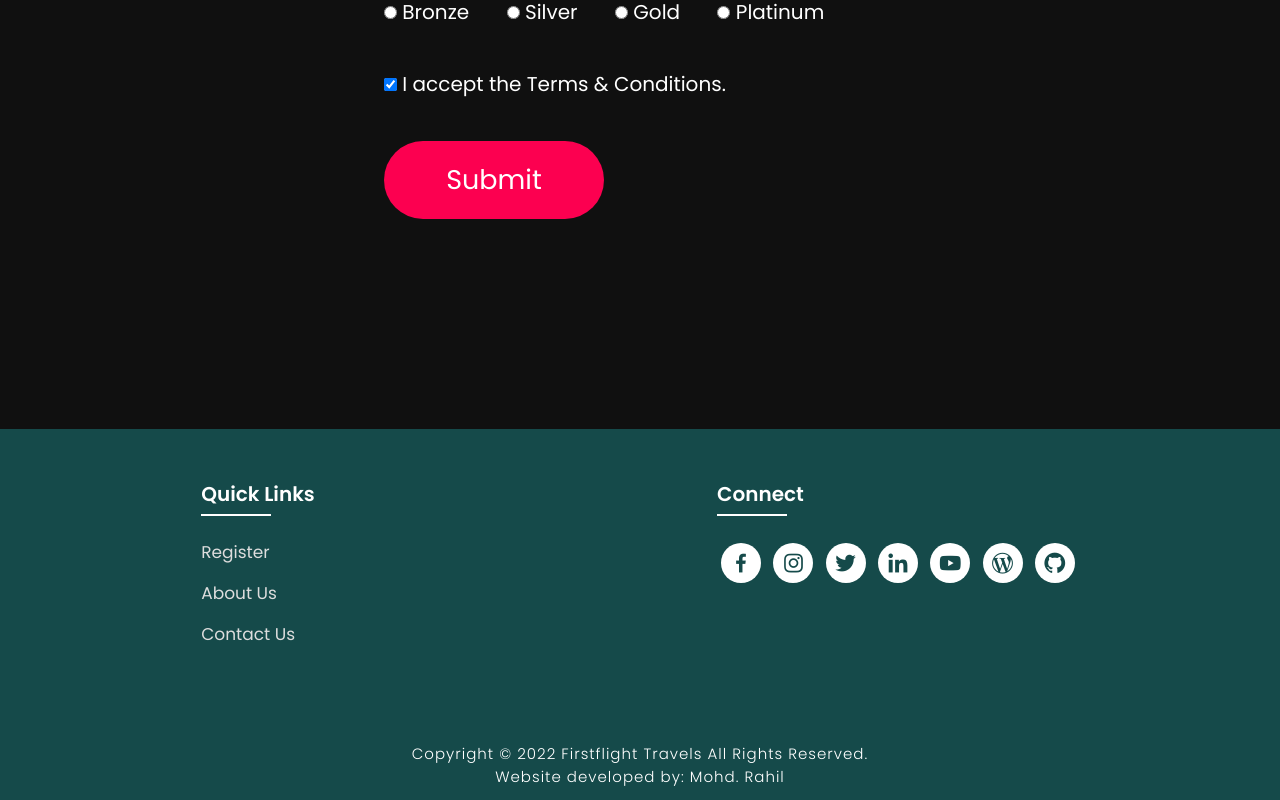
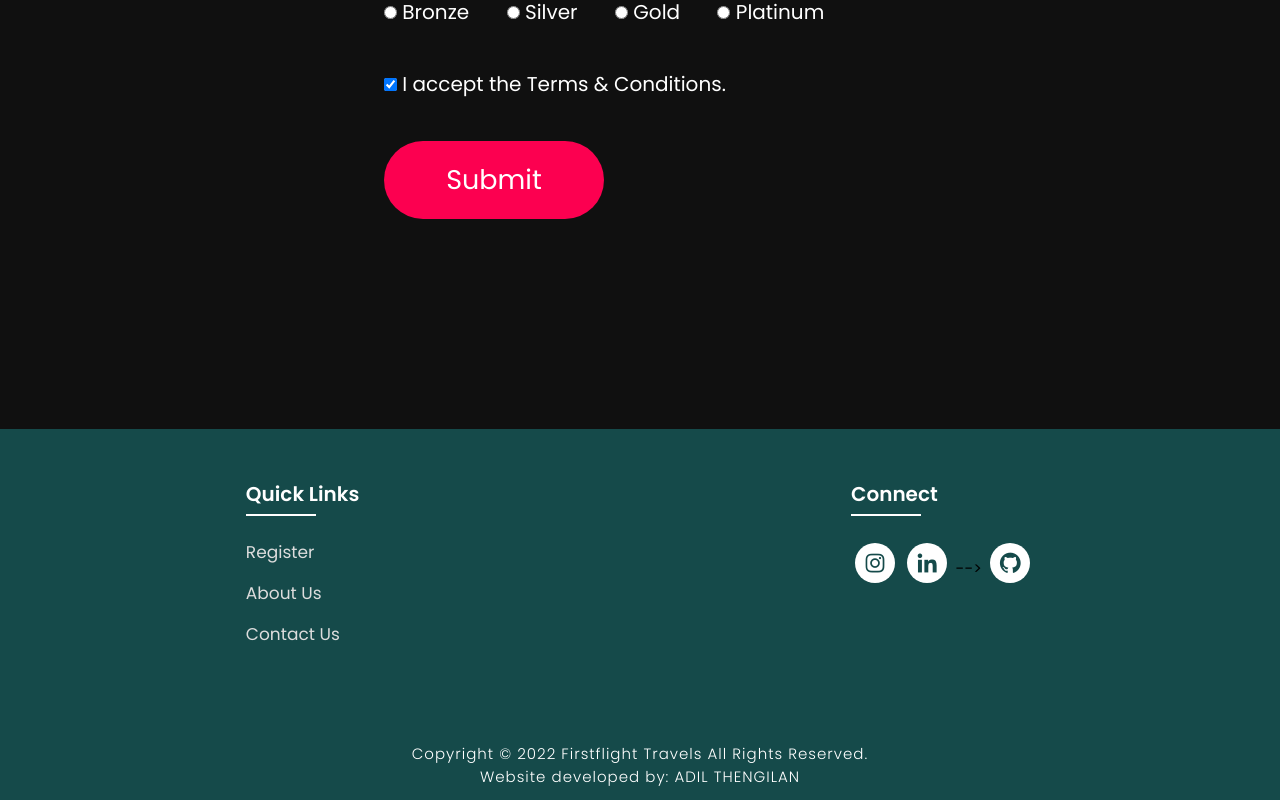
Before and after one commit to adilthengilan/FirstFlight, a plain HTML site: page register.html in a window 1280 px wide. Shown: the part 1302-2102 px from the top of the page. Drawn offline with nearby package versions, Linux system fonts and the light colour scheme.

Commit message:
Update register.html

```diff
--- a/register.html
+++ b/register.html
@@ -87,13 +87,13 @@
             <div class="footlinks">
                 <h4>Connect</h4>
                 <div class="social">
-                    <a href="https://www.facebook.com/mohd.rahil.blogger" target="_blank"><i class='bx bxl-facebook'></i></a>
-                    <a href="https://www.instagram.com/mohdrahil101" target="_blank"><i class='bx bxl-instagram' ></i></a>
-                    <a href="https://www.twitter.com/mohdrahil101" target="_blank"><i class='bx bxl-twitter' ></i></a>
-                    <a href="https://www.linkedin.com/in/mohdrahil101" target="_blank"><i class='bx bxl-linkedin' ></i></a>
-                    <a href="https://www.youtube.com/techdollarz" target="_blank"><i class='bx bxl-youtube' ></i></a>
-                    <a href="https://www.mohdrahil.wordpress.com" target="_blank"><i class='bx bxl-wordpress' ></i></a>
-                    <a href="https://www.github.com/mohdrahil101" target="_blank"><i class='bx bxl-github'></i></a>
+<!--                     <a href="https://www.facebook.com/mohd.rahil.blogger" target="_blank"><i class='bx bxl-facebook'></i></a> -->
+                    <a href="" target="_blank"><i class='bx bxl-instagram' ></i></a>
+<!--                     <a href="https://www.twitter.com/mohdrahil101" target="_blank"><i class='bx bxl-twitter' ></i></a> -->
+                    <a href="" target="_blank"><i class='bx bxl-linkedin' ></i></a>
+<!--                     <a href="https://www.youtube.com/techdollarz" target="_blank"><i class='bx bxl-youtube' ></i></a>
+<!--                     <a href="https://www.mohdrahil.wordpress.com" target="_blank"><i class='bx bxl-wordpress' ></i></a> --> -->
+                    <a href="" target="_blank"><i class='bx bxl-github'></i></a>
                 </div>
             </div>
 
@@ -101,7 +101,7 @@
     </div>
 
     <div class="end">
-        <p>Copyright © 2022 Firstflight Travels All Rights Reserved.<br>Website developed by: Mohd. Rahil</p>
+        <p>Copyright © 2022 Firstflight Travels All Rights Reserved.<br>Website developed by: ADIL THENGILAN</p>
     </div>
 </section>
 
```
